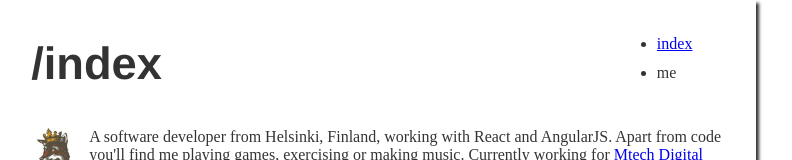
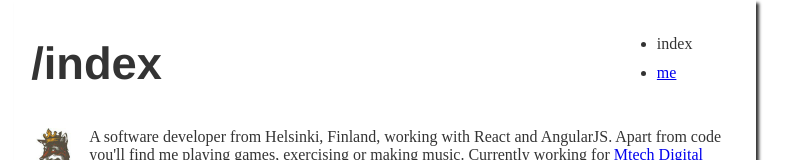
Before and after one commit to panukettu/panukettunen.com, a Gatsby site: page / in a window 1280 px wide. Shown: the top 160 px of the page, without its empty margins (255-1047 px from the left). Built offline with nearby package versions, Linux system fonts and the light colour scheme; Gatsby itself is replaced by a stand-in of ours; some packages are replaced by stand-ins of ours; what typography-theme-bootstrap would draw is missing.

Commit message:
disable the current page link on navigation

```diff
--- a/src/components/NavLink.js
+++ b/src/components/NavLink.js
@@ -3,7 +3,7 @@ import { Link } from 'gatsby'
 export const NavLink = ({ to, children }) => {
   let renderLink = true
   if (typeof window !== `undefined`) {
-    renderLink = to === window.location.pathname
+    renderLink = to !== window.location.pathname
   }
 
   return renderLink ? <Link to={to}>{children}</Link> : <span>{children}</span>
```
